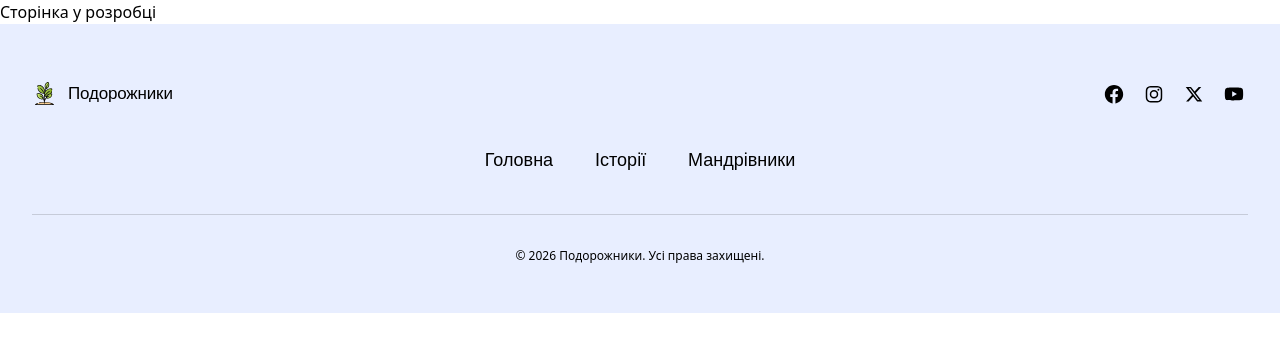
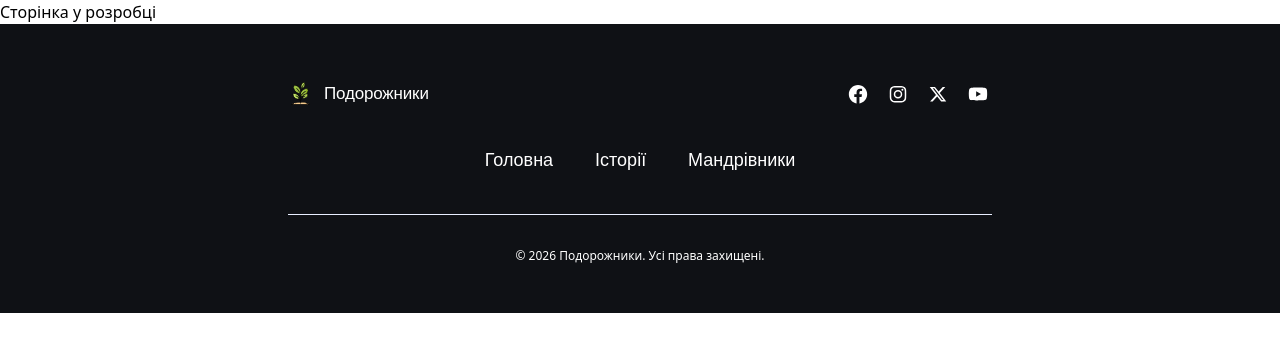
Before and after one commit to Oleksandr-Sulyma/traveller-frontend, a Next.js app: page / in a window 1280 px wide. Shown: the top 352 px of the page. Built offline with nearby package versions, Linux system fonts and the light colour scheme.

Commit message:
add background-color transition to footer

```diff
--- a/components/Footer/Footer.module.css
+++ b/components/Footer/Footer.module.css
@@ -1,5 +1,6 @@
 .footer {
-  background: var(--footer-background);
+  background-color: var(--footer-background);
+  transition: background-color 0.3s ease;
   padding: 48px 20px;
   display: flex;
   justify-content: center;
--- a/components/Footer/Footer.tsx
+++ b/components/Footer/Footer.tsx
@@ -9,8 +9,8 @@ export default function Footer() {
   const year = new Date().getFullYear();
 
   return (
-    <footer className={styles.footer}>
-      <div className={styles.container}>
+    <footer className={styles.footer} data-theme="dark">
+      <div className="container ">
         <div className={styles.mainRow}>
           <Link
             href="/"
```
